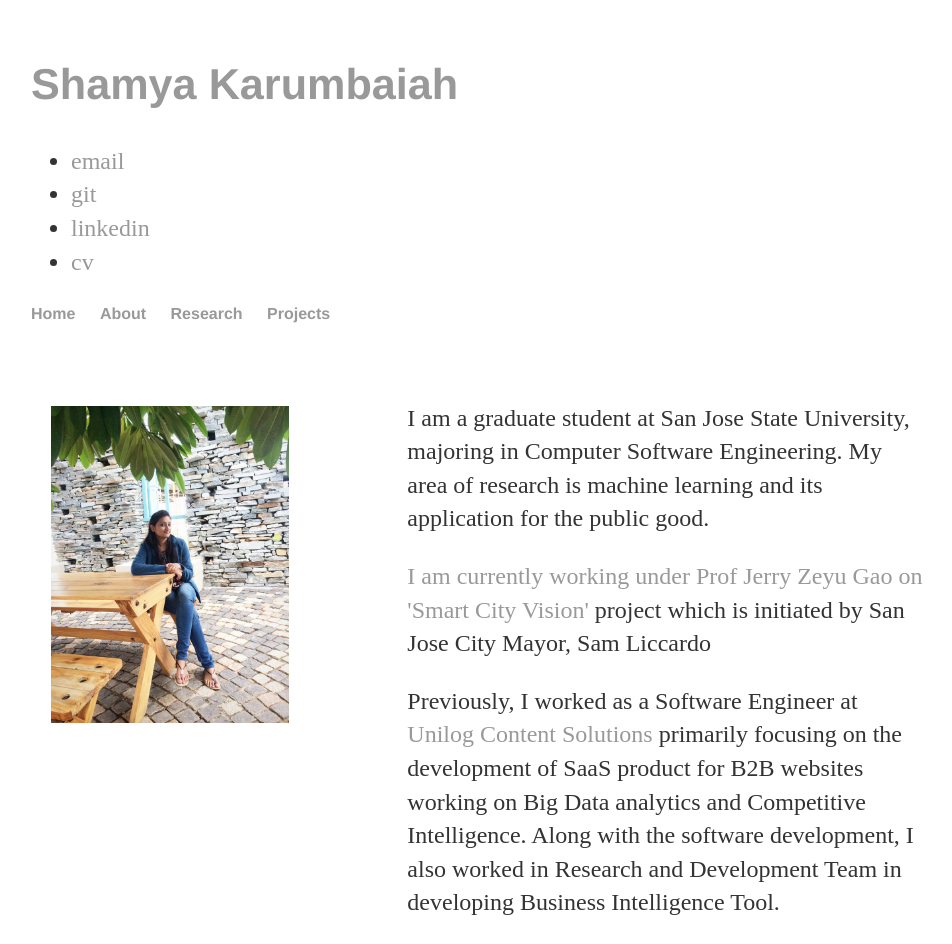
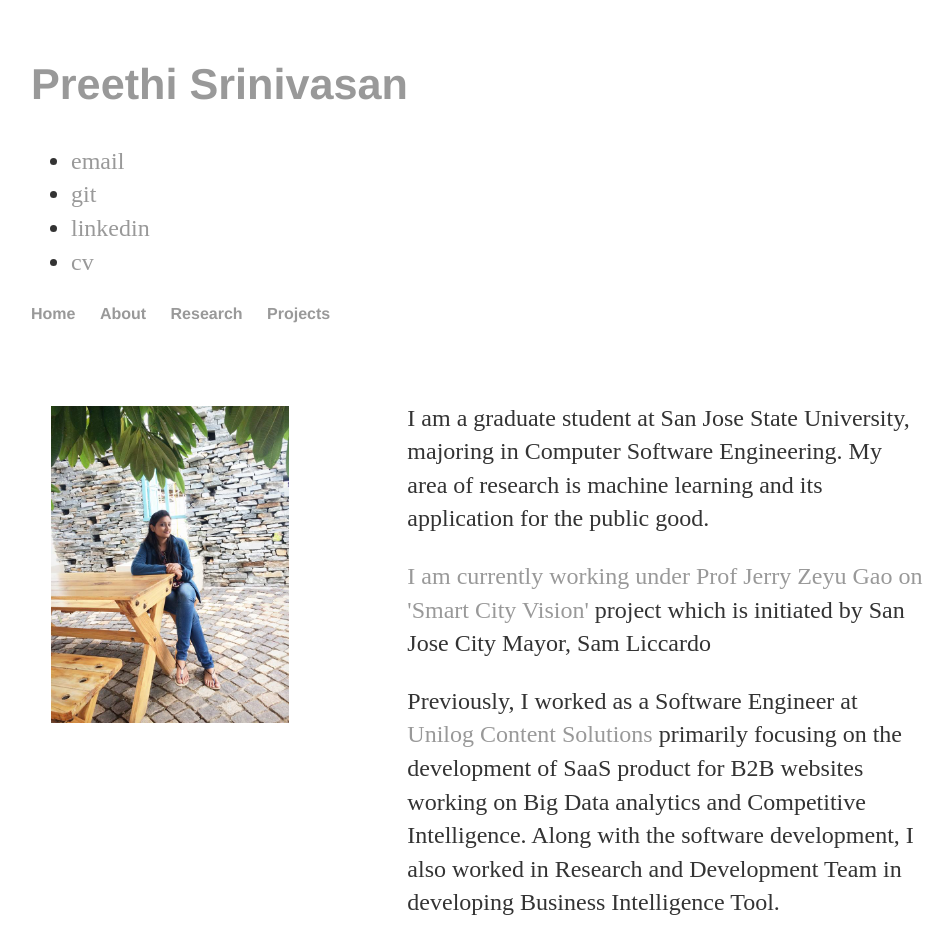
Before and after one commit to mrajesh971/mrajesh971.github.io, a Jekyll site: the page built from index.html, in a window 1280 px wide. Shown: the whole page, without its empty margins (161-1113 px from the left). Built offline with Jekyll 4.4.1, drawn with Linux system fonts in a browser that asks for light colours.

Commit message:
Update default.html

```diff
--- a/_layouts/default.html
+++ b/_layouts/default.html
@@ -6,7 +6,7 @@
 			<link rel="stylesheet" type="text/css" href="/css/main.css">
 		</head>
 		<body>
-			<h2><a href="http://shamya.github.io">Shamya Karumbaiah</a></h2>
+			<h2><a href="http://preethisrinivasan.github.io">Preethi Srinivasan</a></h2>
 			<header class="info">
 				<ul>
 					<li><a href="mailto:preethisrinivasan93@gmail.com">email</a> &nbsp</li>
```
